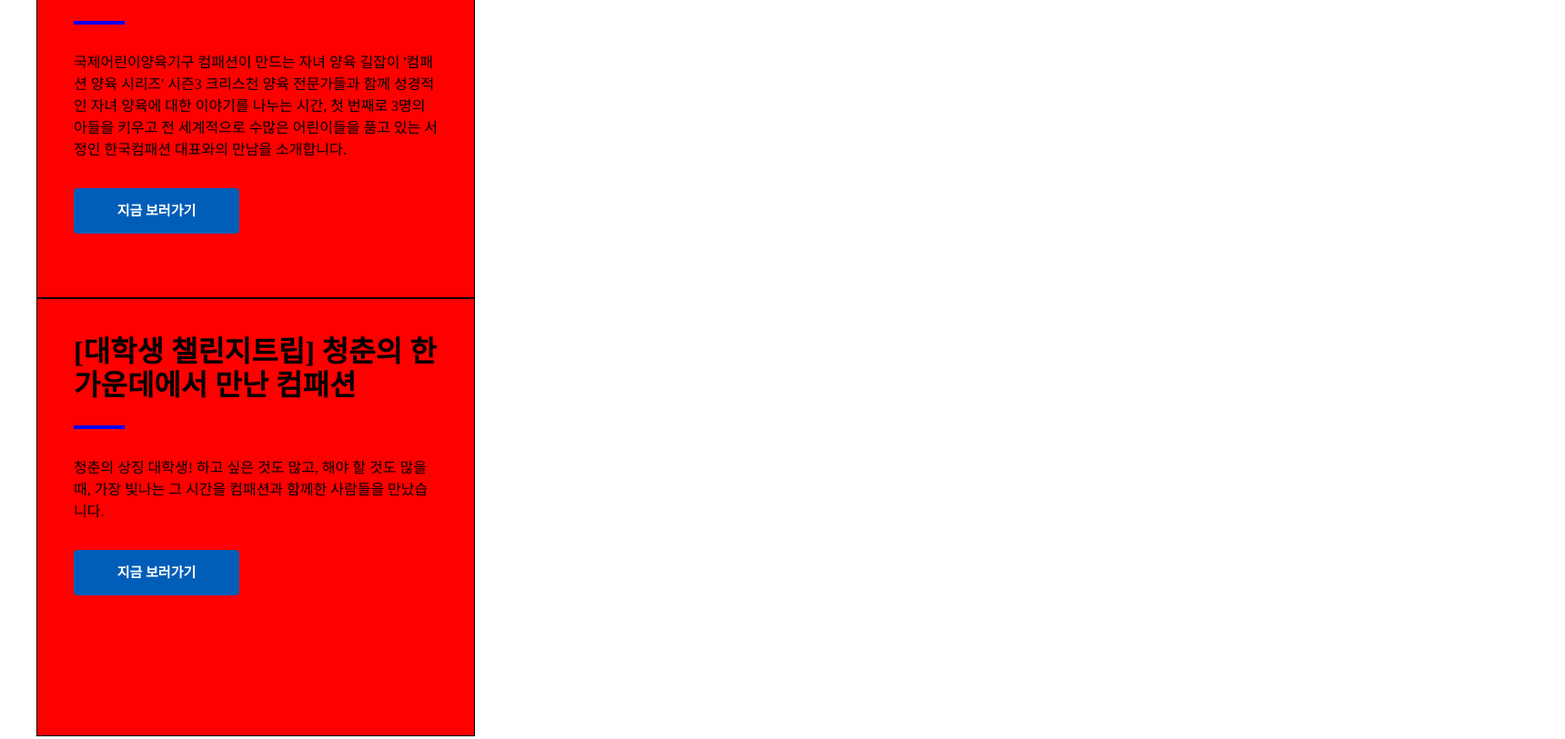
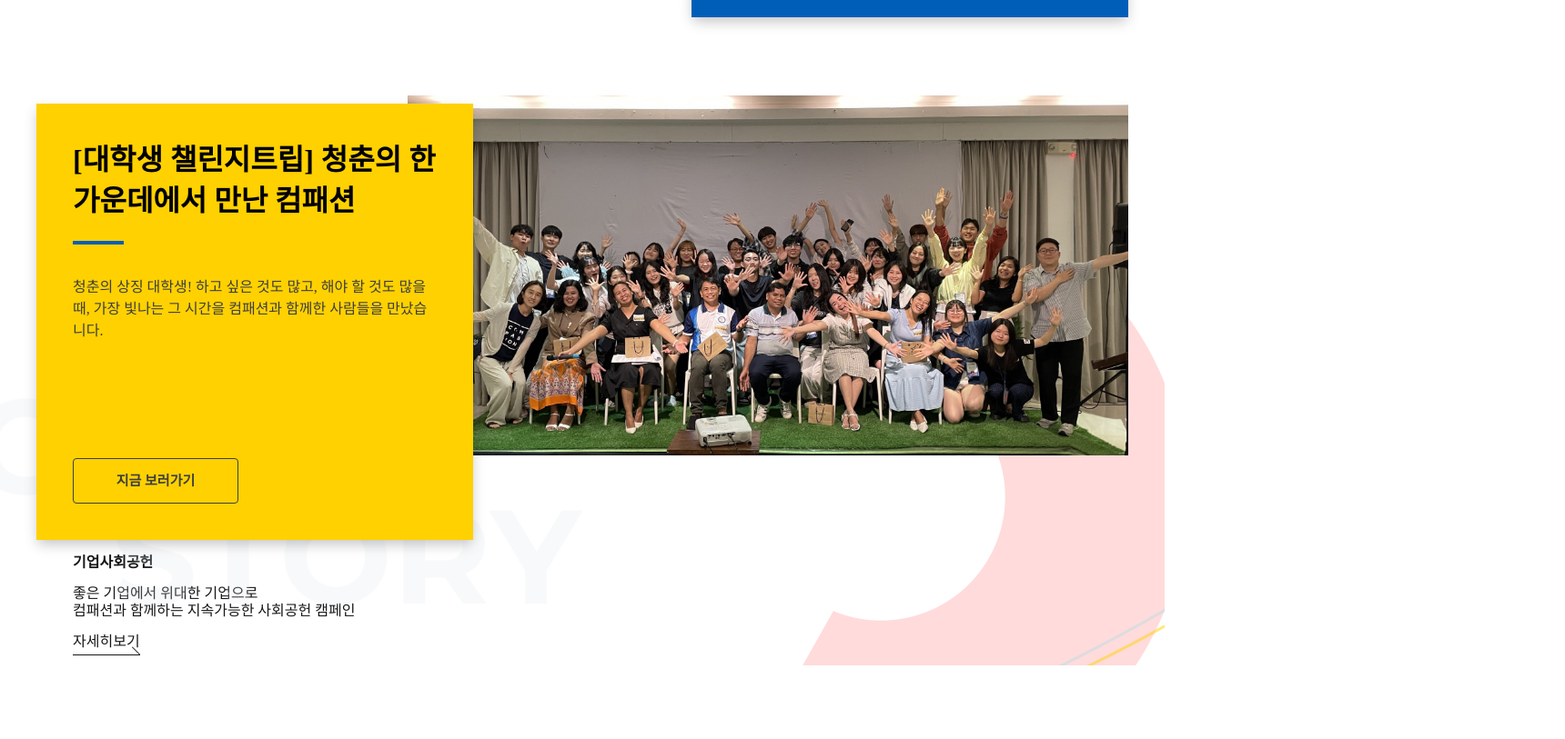
Before and after one commit to Kimcheayeon/clone-compassion, a plain HTML site: page index.html in a window 1280 px wide. Shown: the part 6210-7023 px from the top of the page at 91% size, 1720 px wide, since content can reach past the window. After the commit the page ends 6942 px from the top, so only its background shows below. Drawn offline with nearby package versions, Linux system fonts and the light colour scheme.

Commit message:
250204office02

```diff
--- a/common.css
+++ b/common.css
@@ -2,6 +2,8 @@
   --color-main-black: #161718;
   --color-main-white: #fff;
   --color-main-blue: #005eb8;
+  --color-main-yellow: #ffd100;
+  --color-main-gray: #3d3e3f;
 
   --font-weight-bold: 700;
 
@@ -11,6 +13,12 @@
   --font-size-small: 16px;
 
   --margin-right-main-btn: 20px;
+}
+
+
+html, body {
+  overflow-x: hidden;  /* 가로 스크롤 제거 */
+  width: 100%; /* 가로 너비 제한 */
 }
 
 header {
--- a/index.html
+++ b/index.html
@@ -199,7 +199,7 @@
                       <p>
   											국제어린이양육기구 컴패션이 만드는 자녀 양육 길잡이  '컴패션 양육 시리즈' 시즌3 크리스천 양육 전문가들과 함께 성경적인 자녀 양육에 대한 이야기를 나누는 시간, 첫 번째로 3명의 아들을 키우고 전 세계적으로 수많은 어린이들을 품고 있는 서정인 한국컴패션 대표와의 만남을 소개합니다.
                       </p>
-                      <button><a href="#" class="btn-blue">지금 보러가기</a></button>
+                      <button class="story-content-btn"><a href="#" class="btn-transparent">지금 보러가기</a></button>
                     </div>
                   </div>
                 </div>
@@ -210,7 +210,7 @@
                       <p>
   											청춘의 상징 대학생! 하고 싶은 것도 많고, 해야 할 것도 많을 때, 가장 빛나는 그 시간을 컴패션과 함께한 사람들을 만났습니다.
                       </p>
-                      <button><a href="#" class="btn-blue">지금 보러가기</a></button>
+                      <button class="story-content-btn"><a href="#" class="btn-transparent">지금 보러가기</a></button>
                     </div>
                   </div>
                   <p class="challenge-trip-img">
@@ -222,7 +222,17 @@
           </section>
           <!-- 메인섹션06 소식스토리섹션 -->
           <section id="quickLinksection" class="main-section07">
-            <div class="main-section-inner"></div>
+            <div class="main-section-inner">
+              <ul class="quick-link-list">
+                <li class="quick-link-item">
+                  <a href="#">
+                    <b>기업사회공헌</b>
+                    <p>좋은 기업에서 위대한 기업으로<br>컴패션과 함께하는 지속가능한 사회공헌 캠페인</p>
+                    <span class="more-btn-arrow">자세히보기</span>
+                  </a>
+                </li>
+              </ul>
+            </div>
           </section>
           <!-- 메인섹션07 바로가기섹션 -->
         </div>
--- a/style.css
+++ b/style.css
@@ -492,11 +492,43 @@ main {}
 /* e : #WhenIGrowSection.main-section05 */
 
 /* s : #storySection.main-section06 */
-#storySection {}
+#storySection {
+  margin-top: 150px;
+  position: relative;
+}
+
+#storySection:after {
+  content: '';
+  background-image: url(images/bg_main_line_bot.png);
+  background-repeat: no-repeat;
+  background-size: contain;
+  width: 2550px;
+  height: 889px;
+  position: absolute;
+  bottom: -600px;
+  right: -500px;
+}
+
 .story-title {}
 .section06-title {}
 .story-content-container {}
-.raise-series-box {}
+
+.raise-series-box {
+  position: relative;
+}
+
+.raise-series-box:before {
+  content: '';
+  background-image: url(images/bg_half_circle_object.png);
+  background-repeat: no-repeat;
+  background-size: contain;
+  width: 393px;
+  height: 324px;
+  position: absolute;
+  bottom: 75px;
+  left: -250px;
+}
+
 .raise-seires-img {
   width: 792px;
   height: 480px;
@@ -515,7 +547,7 @@ main {}
   width: 480px;
   height: 480px;
   background-color: red;
-  border: 1px solid #000;
+  position: relative;
 }
 
 .story-content-txt-inner {
@@ -525,6 +557,8 @@ main {}
 .story-content-txt b {
   font-size: var(--font-size-big);
   position: relative;
+  line-height: 45px;
+  word-break: keep-all;
 }
 
 .story-content-txt b:after {
@@ -543,20 +577,91 @@ main {}
   margin: 60px 0 30px;
 }
 
+.story-content-btn {
+  position: absolute;
+  left: 40px;
+  bottom: 40px;
+}
 .story-content-txt button {}
-.raise-series-txt {}
-.raise-series-txt b {}
-.raise-series-txt hr {}
-.raise-series-txt p {}
+
+.raise-series-txt {
+  position: absolute;
+  right: 0px;
+  bottom: -55px;
+  background-color: var(--color-main-blue);
+  box-shadow: 0px 6px 14px -2px rgba(0, 0, 0, 0.25);
+}
+
+
+.raise-series-txt b {
+  color: var(--color-main-white);
+}
+
+.raise-series-txt b:after {
+  background-color: var(--color-main-yellow);
+}
+
+.raise-series-txt p {
+  color: #bbdde6;
+}
+
 .raise-series-txt button {}
-.challenge-trip-box {}
-.challenge-trip-txt {}
+.challenge-trip-box {
+  position: relative;
+  margin-top: 150px;
+}
+
+.challenge-trip-box:before {
+  content: '';
+  position: absolute;
+  bottom: -90px;
+  left: -70px;
+  background-image: url(images/bg_txt_ourstory.png);
+  background-repeat: no-repeat;
+  background-size: contain;
+  width: 673px;
+  height: 248px;
+}
+
+.challenge-trip-box:after {
+  content: '';
+  background-image: url(images/bg_main_circle_object_02.png);
+  background-repeat: no-repeat;
+  background-size: contain;
+  width: 489px;
+  height: 622px;
+  position: absolute;
+  bottom: -290px;
+  right: -65px;
+  z-index: -2;
+}
+
+.challenge-trip-txt {
+  background-color: var(--color-main-yellow);
+  box-shadow: 0px 6px 14px -2px rgba(0, 0, 0, 0.25);
+}
+
 .challenge-trip-txt b {}
+
+.challenge-trip-txt b:after {
+  background-color: var(--color-main-blue);
+}
 .challenge-trip-txt hr {}
-.challenge-trip-txt p {}
-.challenge-trip-txt button {}
+
+.challenge-trip-txt p {
+  color: var(--color-main-gray);
+}
+
+.challenge-trip-txt .btn-transparent {
+  border: 1px solid var(--color-main-gray);
+  color: var(--color-main-gray);
+}
 
 .challenge-trip-img {
+  position: absolute;
+  top: -25px;
+  right: 0;
+  z-index: -1;
   width: 792px;
   height: 480px;
   overflow: hidden;
```
Also changed, not shown: images/bg_half_circle_object.png (added), images/bg_main_circle_object_02.png (added), images/bg_main_line_bot.png (added), images/bg_txt_ourstory.png (added), images/icn_business.png (added), images/icn_church.png (added), images/icn_main_store.png (added).
